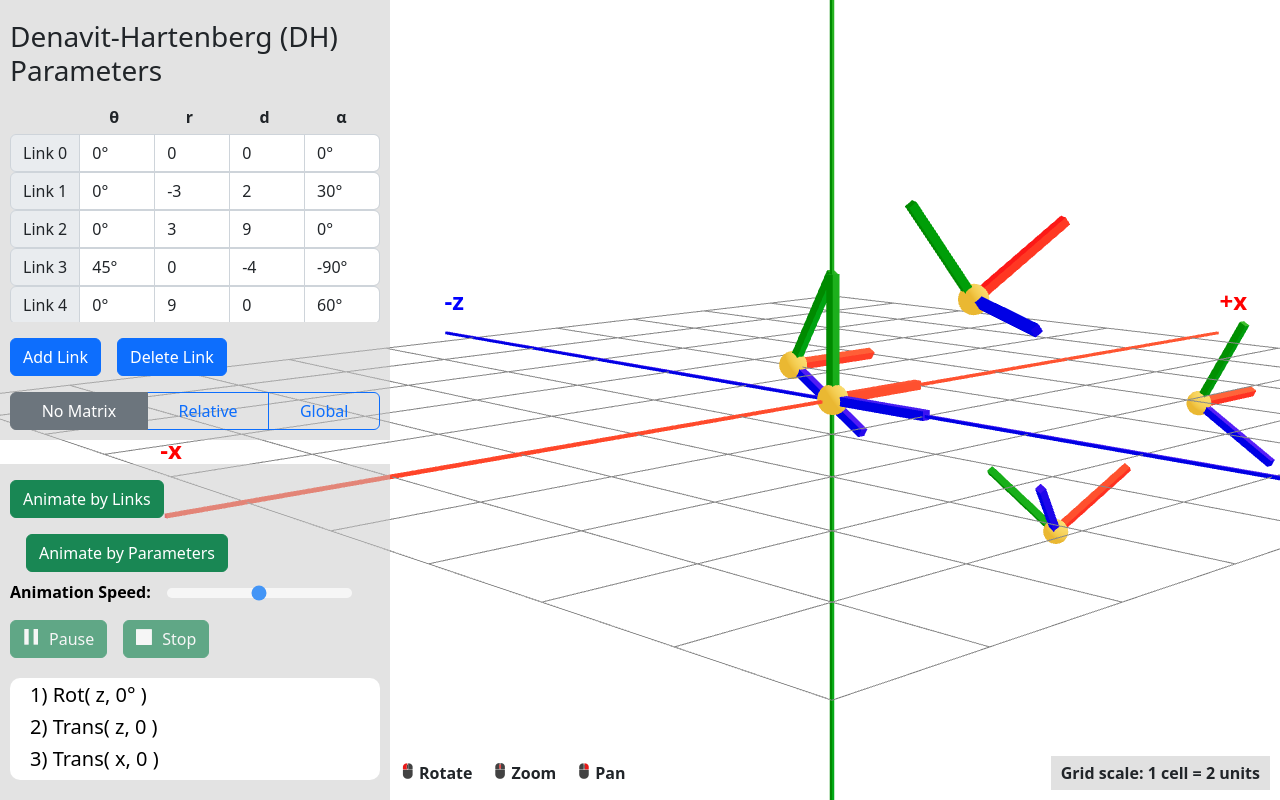
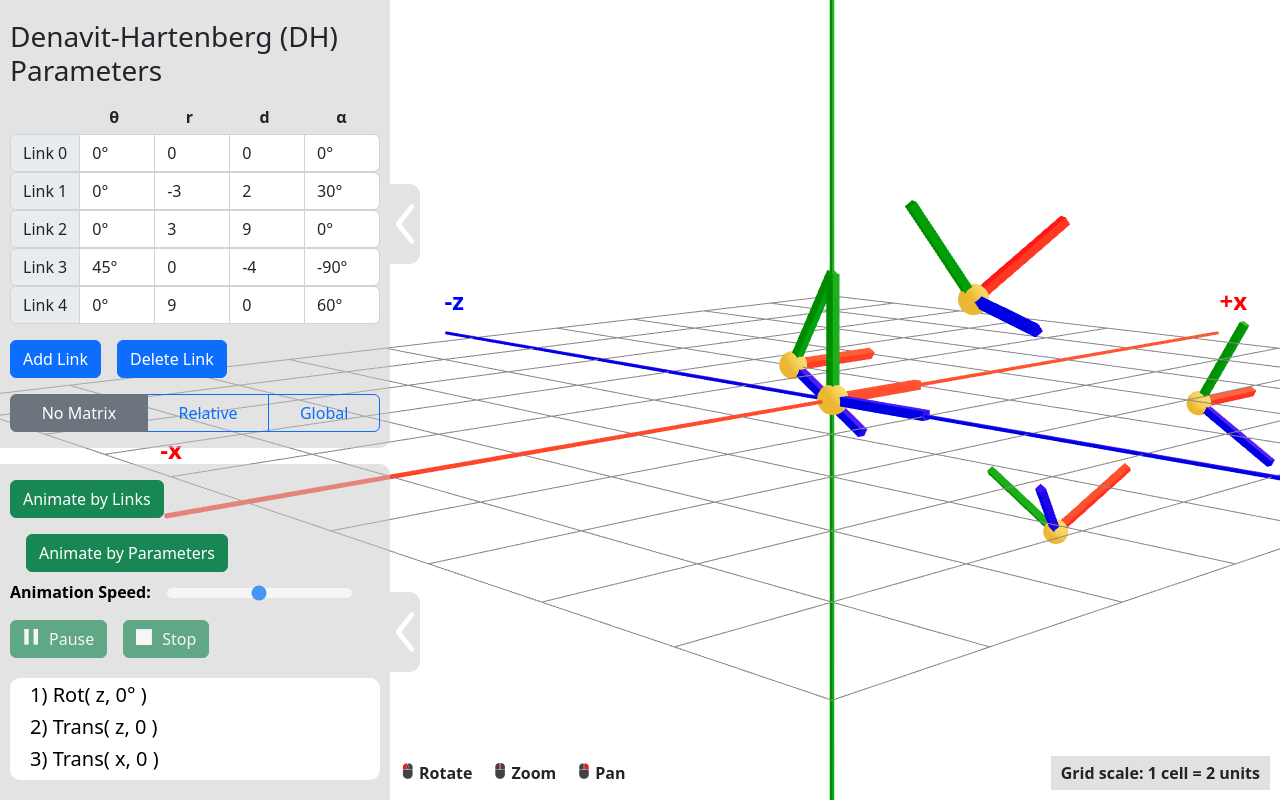
Before and after one commit to delgoh/robotic-arm-simulator, a React (Create React App) app: page / in a window 1280 px wide. Built offline with nearby package versions, Linux system fonts and the light colour scheme.

Commit message:
Added toggle functionality to display/hide side panels

```diff
--- a/src/components/AnimationPanel/AnimatedFrame.jsx
+++ b/src/components/AnimationPanel/AnimatedFrame.jsx
@@ -47,6 +47,8 @@ const AnimatedFrame = ({
     }
     animationList = params.flatMap((param) => {
       let {theta, r, d, alpha} = param;
+      theta = theta.slice(0, -1);
+      alpha = alpha.slice(0, -1);
       operationMatrix.makeRotationZ((parseFloat(theta) + 0.0001) * (Math.PI / 180)); // Rotate about z-axis by theta
       currentMatrix.multiply(operationMatrix);
       currentMatrix.decompose(posArr[0], quatArr[0], scaleArr[0]);
--- a/src/components/AnimationPanel/AnimationPanel.jsx
+++ b/src/components/AnimationPanel/AnimationPanel.jsx
@@ -5,6 +5,7 @@ import { Button } from 'react-bootstrap';
 
 import styles from './AnimationPanel.module.css'
 import TextPanel from './TextPanel';
+import PanelToggle from '../PanelToggle';
 
 const AnimationPanel = ({
   robotParams,
@@ -21,6 +22,7 @@ const AnimationPanel = ({
 
   const [isAnimateParams, setIsAnimateParams] = useState(true);
   const [isPaused, setIsPaused] = useState(false);
+  const [isAnimPanelOpen, setIsAnimPanelOpen] = useState(true);
   const textRef = useSpringRef();
 
   const handleAnimateLinks = async () => {
@@ -65,7 +67,8 @@ const AnimationPanel = ({
   }
 
   return (
-    <div className={styles.animationPanel}>
+    <>
+      <div className={`${styles.animationPanel} ${isAnimPanelOpen ? '' : styles.hidden}`}>
         <div className={styles.animateButtons}>
           <Button
             className='mt-3'
@@ -121,6 +124,12 @@ const AnimationPanel = ({
           animationSpeed={animationSpeed}
         />
       </div>
+      <PanelToggle
+        isPanelOpen={isAnimPanelOpen}
+        setIsPanelOpen={setIsAnimPanelOpen}
+        topPos='79%'
+      />
+    </>
   )
 };
 
--- a/src/components/AnimationPanel/AnimationPanel.module.css
+++ b/src/components/AnimationPanel/AnimationPanel.module.css
@@ -9,10 +9,11 @@
   z-index: 1;
   bottom: 0;
   left: 0;
-  background-color: rgba(200, 200, 200, 0.5); /* Black*/
-  overflow-x: hidden; /* Disable horizontal scroll */
+  border-top-right-radius: 10px;
+  background-color: rgba(200, 200, 200, 0.5);
+  overflow-x: hidden;
   overflow-y: hidden;
-  transition: 0.5s; /* 0.5 second transition effect to slide in the sidenav */
+  transition: 0.5s;
 }
 
 .speedLabel {
@@ -64,3 +65,7 @@
   height: 16px;
   margin: 0 10px 0 0;
 }
+
+.hidden {
+  left: -390px;
+}
--- /dev/null
+++ b/src/components/PanelToggle.jsx
@@ -0,0 +1,43 @@
+import React from 'react';
+
+import panelArrowIcon from '../assets/icons/panel-arrow.png';
+
+const PanelToggle = ({ isPanelOpen, setIsPanelOpen, topPos }) => {
+
+  return (
+    <div
+      onClick={() => setIsPanelOpen(prev => !prev)}
+      style={{
+        height: '80px',
+        width: '30px',
+        position: 'absolute',
+        display: 'flex',
+        zIndex: 1,
+        justifyContent: 'center',
+        alignItems: 'center',
+        top: topPos,
+        left: isPanelOpen ? '390px' : '0px',
+        transform: `translateY(-50%)`,
+        borderTopRightRadius: '10px',
+        borderBottomRightRadius: '10px',
+        background: 'rgba(200, 200, 200, 0.5)',
+        transition: '0.5s'
+      }}
+    >
+      <img
+        src={panelArrowIcon}
+        alt=''
+        height='40px'
+        width='18px'
+        margin='auto'
+        style={{
+          transform: isPanelOpen ? 'scaleX(-1)' : '',
+          transition: '0.5s'
+        }}
+      />
+
+    </div>
+  );
+};
+
+export default PanelToggle;
--- a/src/components/ParametersPanel/ParametersPanel.jsx
+++ b/src/components/ParametersPanel/ParametersPanel.jsx
@@ -1,4 +1,4 @@
-import React from 'react';
+import React, { useState } from 'react';
 import { Matrix4 } from 'three';
 import Button from 'react-bootstrap/Button';
 import ToggleButton from 'react-bootstrap/ToggleButton';
@@ -9,6 +9,7 @@ import PanelHeader from './PanelHeader';
 import LinkHeader from './LinkHeader';
 import LinkEntry from './LinkEntry';
 import HighlightBox from '../AnimationPanel/HighlightBox';
+import PanelToggle from '../PanelToggle';
 
 const MAX_LINKS = 7; // inclusive of base link (link 0)
 
@@ -23,6 +24,7 @@ const ParametersPanel = ({
   animationSpeed
 }) => {
 
+  const [isParamPanelOpen, setIsParamPanelOpen] = useState(true);
 
   const handleAddLink = () => {
 
@@ -59,7 +61,8 @@ const ParametersPanel = ({
   }
 
   return (
-    <div className={styles.parametersPanel}>
+    <>
+      <div className={`${styles.parametersPanel} ${isParamPanelOpen ? '' : styles.hidden}`}>
         <PanelHeader />
         <LinkHeader />
         <div className={styles.linkEntryList}>
@@ -115,10 +118,13 @@ const ParametersPanel = ({
             </ToggleButton>
           ))}
         </ToggleButtonGroup>
-
-
-
       </div>
+      <PanelToggle
+        isPanelOpen={isParamPanelOpen}
+        setIsPanelOpen={setIsParamPanelOpen}
+        topPos='28%'
+      />
+    </>
   )
 };
 
--- a/src/components/ParametersPanel/ParametersPanel.module.css
+++ b/src/components/ParametersPanel/ParametersPanel.module.css
@@ -2,17 +2,18 @@
   position: fixed;
   display: flex;
   flex-direction: column;
-  height: 55%;
+  height: 56%;
   width: 390px;
   padding: 10px;
   padding-top: 20px;
   z-index: 1;
   top: 0;
   left: 0;
+  border-bottom-right-radius: 10px;
   background-color: rgba(200, 200, 200, 0.5);
-  overflow-x: hidden; /* disable horizontal scroll */
-  overflow-y: hidden; /* disable vertical scroll */
-  transition: 0.5s; /* 0.5 second transition effect to slide in the sidenav */
+  overflow-x: hidden;
+  overflow-y: hidden;
+  transition: 0.5s;
 }
 
 .linkEntryList {
@@ -24,6 +25,6 @@
   overflow-y: overlay;
 }
 
-/* .parameterButtons {
-  bottom: 10px;
-} */
+.hidden {
+  left: -390px;
+}
```
Also changed, not shown: src/assets/icons/panel-arrow.png (added). Lines whose indentation alone changed are shown as unchanged.
